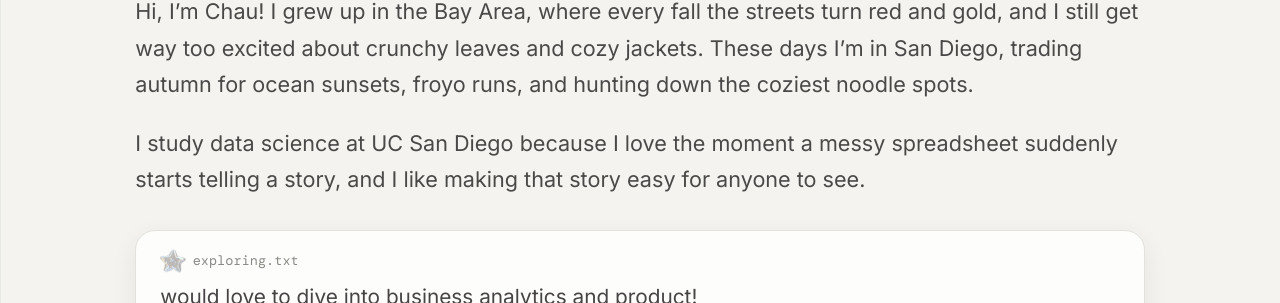
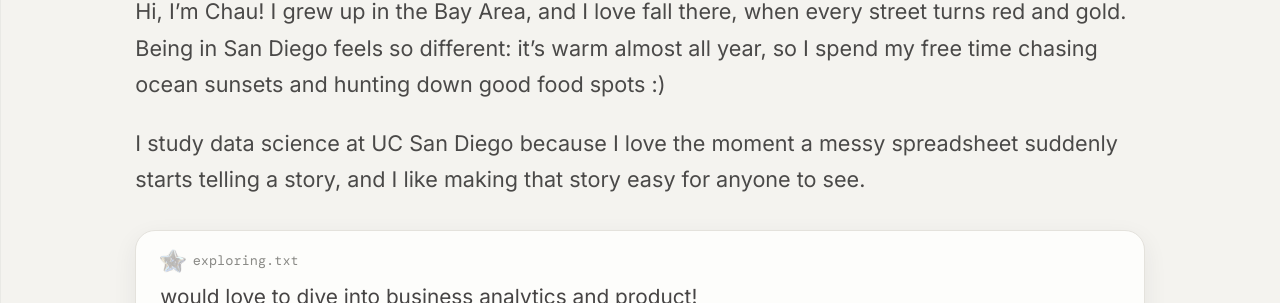
Before and after one commit to chouiie/portfolio, a website: page profile/index.html in a window 1280 px wide. Shown: the part 808-1111 px from the top of the page. Drawn offline with nearby package versions, Linux system fonts and the light colour scheme.

Commit message:
Update about me

```diff
--- a/profile/index.html
+++ b/profile/index.html
@@ -31,7 +31,7 @@
 
     <h2 class="about-title">About me</h2>
 
-    <p class="bio">Hi, I’m Chau! I grew up in the Bay Area, where every fall the streets turn red and gold, and I still get way too excited about crunchy leaves and cozy jackets. These days I’m in San Diego, trading autumn for ocean sunsets, froyo runs, and hunting down the coziest noodle spots.</p>
+    <p class="bio">Hi, I’m Chau! I grew up in the Bay Area, and I love fall there, when every street turns red and gold. Being in San Diego feels so different: it’s warm almost all year, so I spend my free time chasing ocean sunsets and hunting down good food spots :)</p>
 
     <p class="bio">I study data science at UC San Diego because I love the moment a messy spreadsheet suddenly starts telling a story, and I like making that story easy for anyone to see.</p>
 
```
